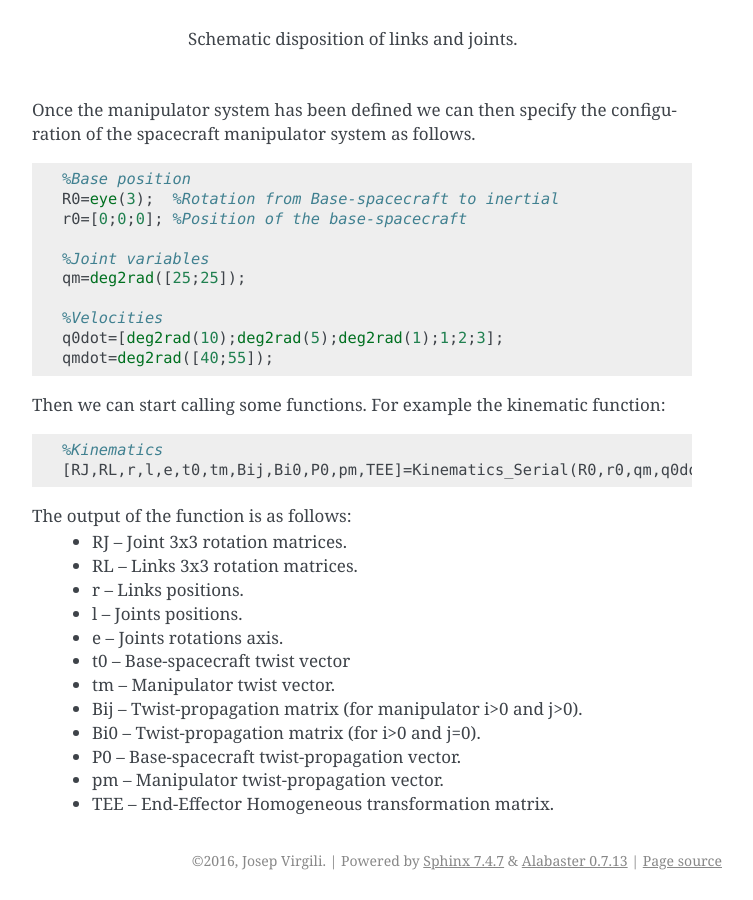
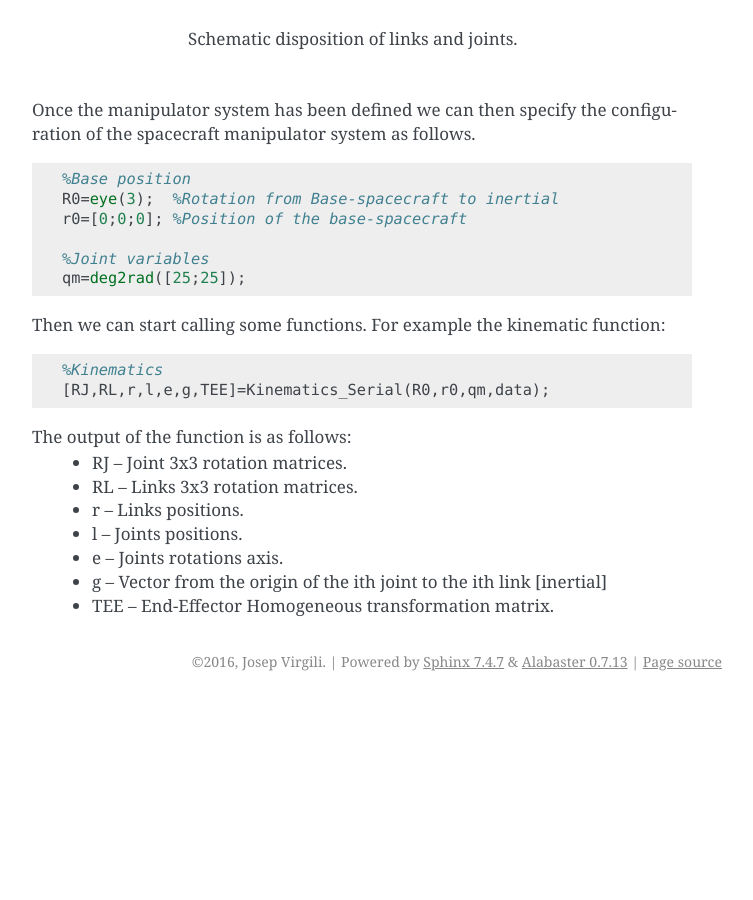
Before and after one commit to wujiashu0421/SPART, a Sphinx documentation site: the page built from docs/source/QuickStart.rst, in a window 1280 px wide and 900 px high, scrolled down 2974 px. Shown: the whole window, without its empty margins (388-1141 px from the left). Built offline with Sphinx 7.4.7, drawn with Linux system fonts in a browser that asks for light colours; after the commit the page ends 3675 px from its top, so only the background shows below that.

Commit message:
Refactored code for the splitted kinematic functions.

```diff
--- a/docs/source/QuickStart.rst
+++ b/docs/source/QuickStart.rst
@@ -97,16 +97,13 @@ Once the manipulator system has been defined we can then specify the configurati
 	%Joint variables
 	qm=deg2rad([25;25]);
 
-	%Velocities
-	q0dot=[deg2rad(10);deg2rad(5);deg2rad(1);1;2;3];
-	qmdot=deg2rad([40;55]);
 
 Then we can start calling some functions. For example the kinematic function:
 
 .. code:: matlab
 
 	%Kinematics
-	[RJ,RL,r,l,e,t0,tm,Bij,Bi0,P0,pm,TEE]=Kinematics_Serial(R0,r0,qm,q0dot,qmdot,data);
+	[RJ,RL,r,l,e,g,TEE]=Kinematics_Serial(R0,r0,qm,data);
 
 The output of the function is as follows:
 	* RJ -- Joint 3x3 rotation matrices.
@@ -114,10 +111,5 @@ The output of the function is as follows:
 	* r -- Links positions.
 	* l -- Joints positions.
 	* e -- Joints rotations axis.
-	* t0 -- Base-spacecraft twist vector
-	* tm -- Manipulator twist vector.
-	* Bij -- Twist-propagation matrix (for manipulator i>0 and j>0).
-	* Bi0 -- Twist-propagation matrix (for i>0 and j=0).
-	* P0 -- Base-spacecraft twist-propagation vector.
-	* pm -- Manipulator twist-propagation vector.
+	* g -- Vector from the origin of the ith joint to the ith link [inertial]
 	* TEE -- End-Effector Homogeneous transformation matrix.
```
Also changed, not shown: 5 other files.
